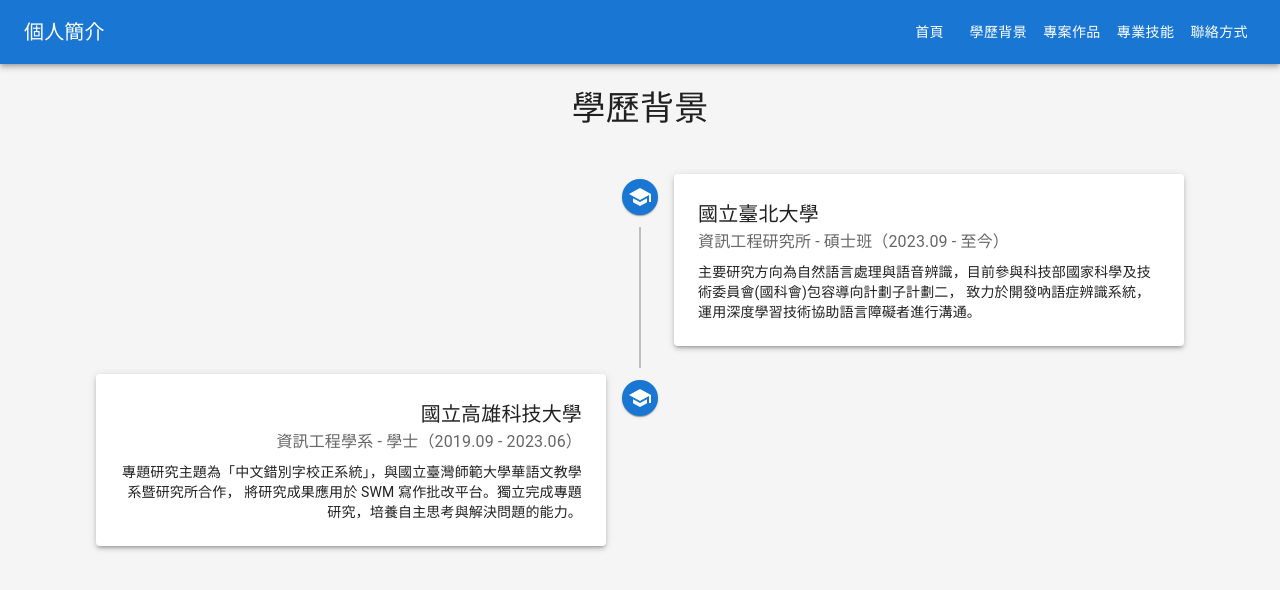
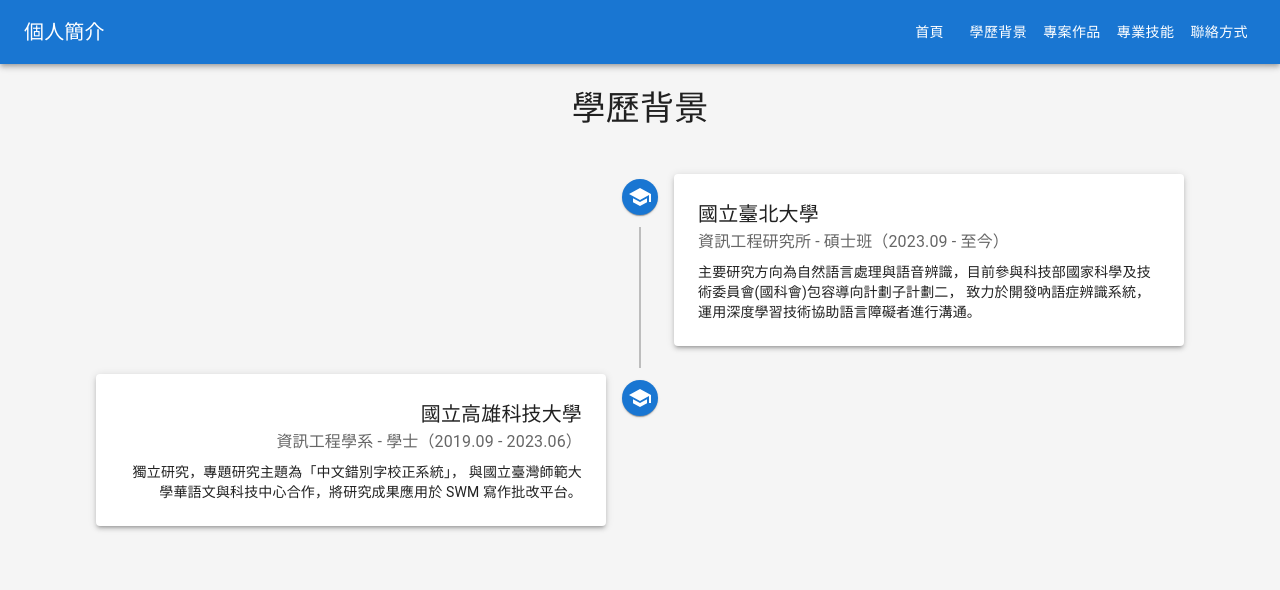
Before and after one commit to yuchenhsu9987/personal-profile, a React (Create React App) app: page /personal-profile/education in a window 1280 px wide. Shown: the top 590 px of the page. Built offline with nearby package versions, Linux system fonts and the light colour scheme.

Commit message:
Update website content

```diff
--- a/src/pages/Education.tsx
+++ b/src/pages/Education.tsx
@@ -49,8 +49,8 @@ const Education = () => {
                 資訊工程學系 - 學士（2019.09 - 2023.06）
               </Typography>
               <Typography variant="body2" sx={{ mt: 1 }}>
-                專題研究主題為「中文錯別字校正系統」，與國立臺灣師範大學華語文教學系暨研究所合作，
-                將研究成果應用於 SWM 寫作批改平台。獨立完成專題研究，培養自主思考與解決問題的能力。
+                獨立研究，專題研究主題為「中文錯別字校正系統」，
+                與國立臺灣師範大學華語文與科技中心合作，將研究成果應用於 SWM 寫作批改平台。
               </Typography>
             </Paper>
           </TimelineContent>
```
